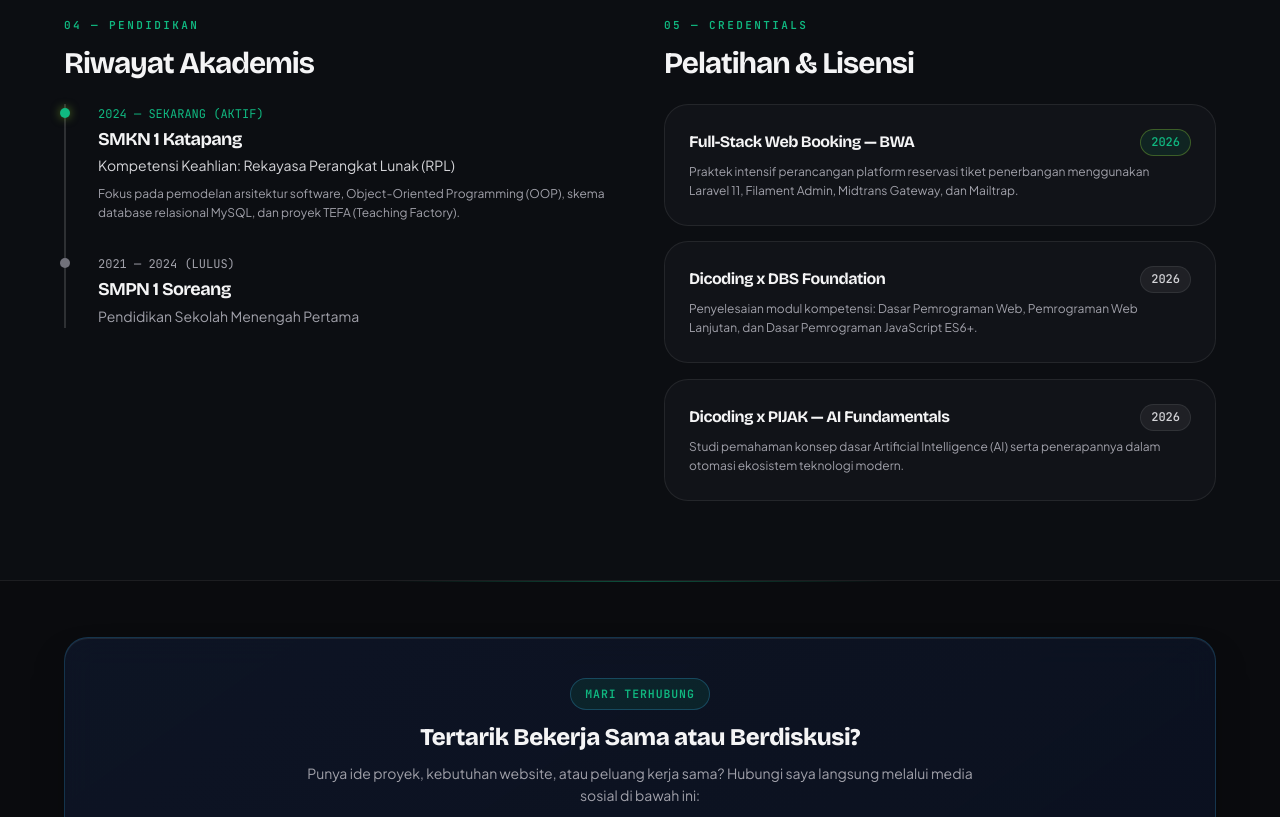
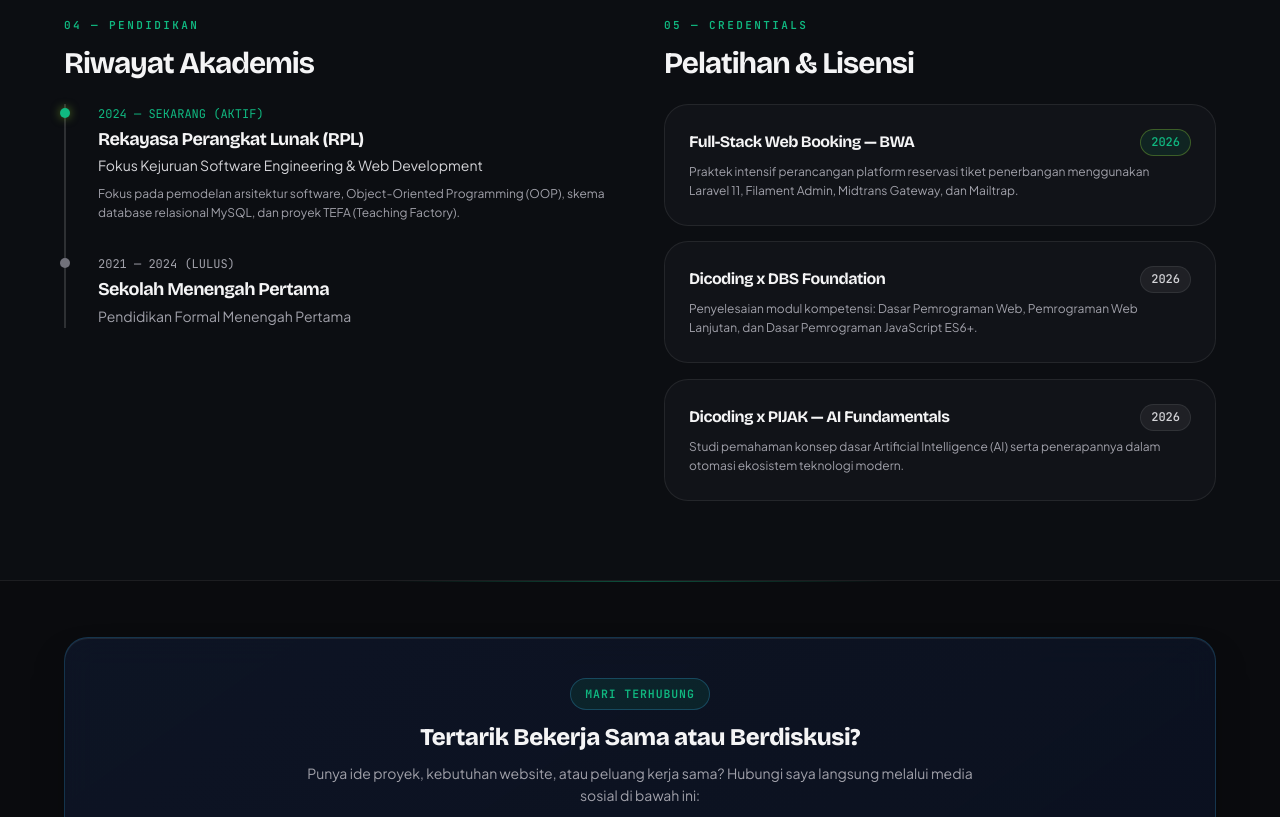
Before and after one commit to Varraaa/Portofolio-Rafi, a plain HTML site: page about.html in a window 1280 px wide. Shown: the part 2460-3277 px from the top of the page. Drawn offline with nearby package versions, Linux system fonts and the light colour scheme.

Commit message:
refactor(content): remove school name mentions and educational institution details

```diff
--- a/about.html
+++ b/about.html
@@ -343,8 +343,8 @@
               <div class="timeline-item">
                 <div class="timeline-bullet" style="background:var(--accent-primary); box-shadow:0 0 10px rgba(163, 230, 53, 0.5);"></div>
                 <p class="timeline-date" style="font-family:var(--font-mono); color:var(--accent-primary);">2024 — SEKARANG (AKTIF)</p>
-                <h3 class="timeline-title">SMKN 1 Katapang</h3>
-                <p class="timeline-subtitle" style="color:var(--text-secondary);">Kompetensi Keahlian: Rekayasa Perangkat Lunak (RPL)</p>
+                <h3 class="timeline-title">Rekayasa Perangkat Lunak (RPL)</h3>
+                <p class="timeline-subtitle" style="color:var(--text-secondary);">Fokus Kejuruan Software Engineering &amp; Web Development</p>
                 <p style="font-size:var(--text-xs); color:var(--text-muted); margin-top:6px; line-height:1.6;">
                   Fokus pada pemodelan arsitektur software, Object-Oriented Programming (OOP), skema database relasional MySQL, dan proyek TEFA (Teaching Factory).
                 </p>
@@ -353,8 +353,8 @@
               <div class="timeline-item">
                 <div class="timeline-bullet" style="background:var(--text-dim); box-shadow:none;"></div>
                 <p class="timeline-date" style="font-family:var(--font-mono); color:var(--text-muted);">2021 — 2024 (LULUS)</p>
-                <h3 class="timeline-title">SMPN 1 Soreang</h3>
-                <p class="timeline-subtitle" style="color:var(--text-muted);">Pendidikan Sekolah Menengah Pertama</p>
+                <h3 class="timeline-title">Sekolah Menengah Pertama</h3>
+                <p class="timeline-subtitle" style="color:var(--text-muted);">Pendidikan Formal Menengah Pertama</p>
               </div>
             </div>
           </div>
```
Also changed, not shown: index.html (+1 -1 lines), 1 other file.
